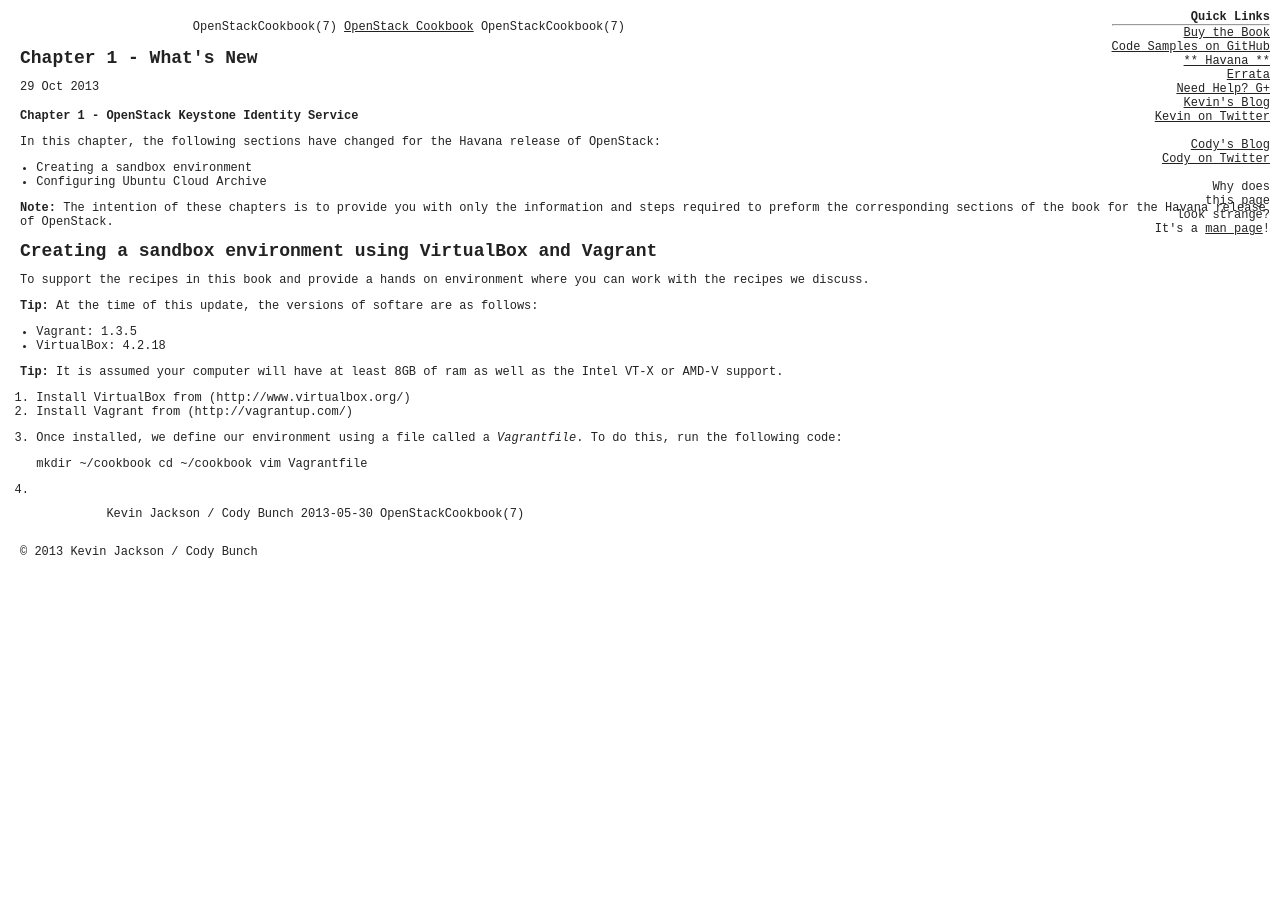
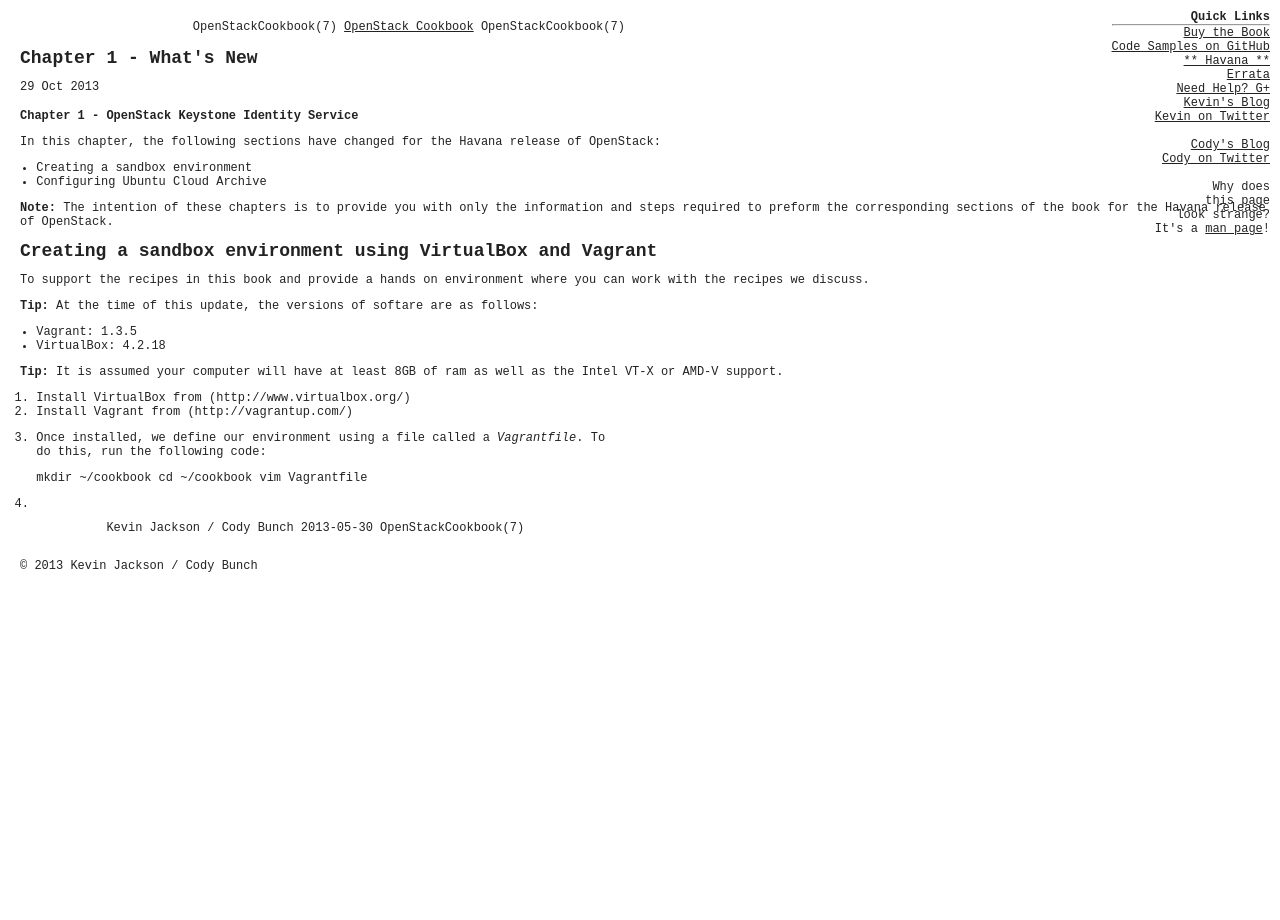
Before and after one commit to OpenStackCookbook/OpenStackCookbook.github.io, a Jekyll site: the page built from _posts/2013-10-29-Chapter-1---Whats-New.markdown, in a window 1280 px wide. Built offline with Jekyll 4.4.1, drawn with Linux system fonts in a browser that asks for light colours; Markdown is read by kramdown in place of the engine named in the settings.

Commit message:
css fixes

```diff
--- a/css/main.css
+++ b/css/main.css
@@ -171,20 +171,24 @@ ul.posts span {
   border: 1px solid #ddd;
   background-color: #222222;
   padding: 0 .4em;
+  width: 575px;
 }
 
 .post ul, .post ol {
   margin-left: 1.35em;
+  width: 575px;
 }
 
 .post code {
   border: 1px solid #ddd;
   background-color: #222222;
   padding: 0 .2em;
+  width: 575px;
 }
 
 .post pre code {
   border: none;
+  width: 575px;
 }
 
 /* terminal */
@@ -192,8 +196,10 @@ ul.posts span {
   border: 1px solid #000;
   background-color: #222222;
   color: #FFF;
+  width: 575px;
 }
 
 .post pre.terminal code {
   background-color: #222222;
+  width: 575px;
 }
```
